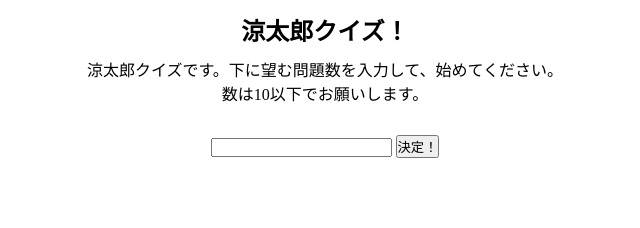
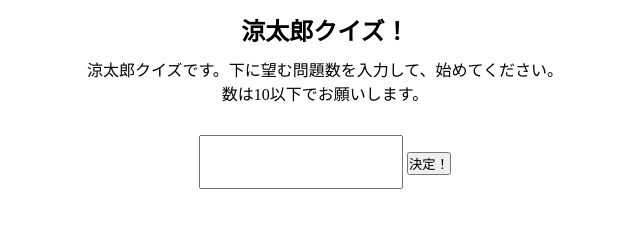
Before and after one commit to Tokuzoo/ryotaroquiz, a plain HTML site: page index.html in a window 1280 px wide. Shown: the whole page, without its empty margins (315-955 px from the left). Drawn offline with Linux system fonts and the light colour scheme.

Commit message:
Update style.css

```diff
--- a/style.css
+++ b/style.css
@@ -17,6 +17,12 @@
 
 #inputs{
     margin-top: 30px;
+}
+
+#input{
+    width: 200px;
+    height: 50px;
+    font-size: 20px;
 }
 
 /* show-hide */
```
